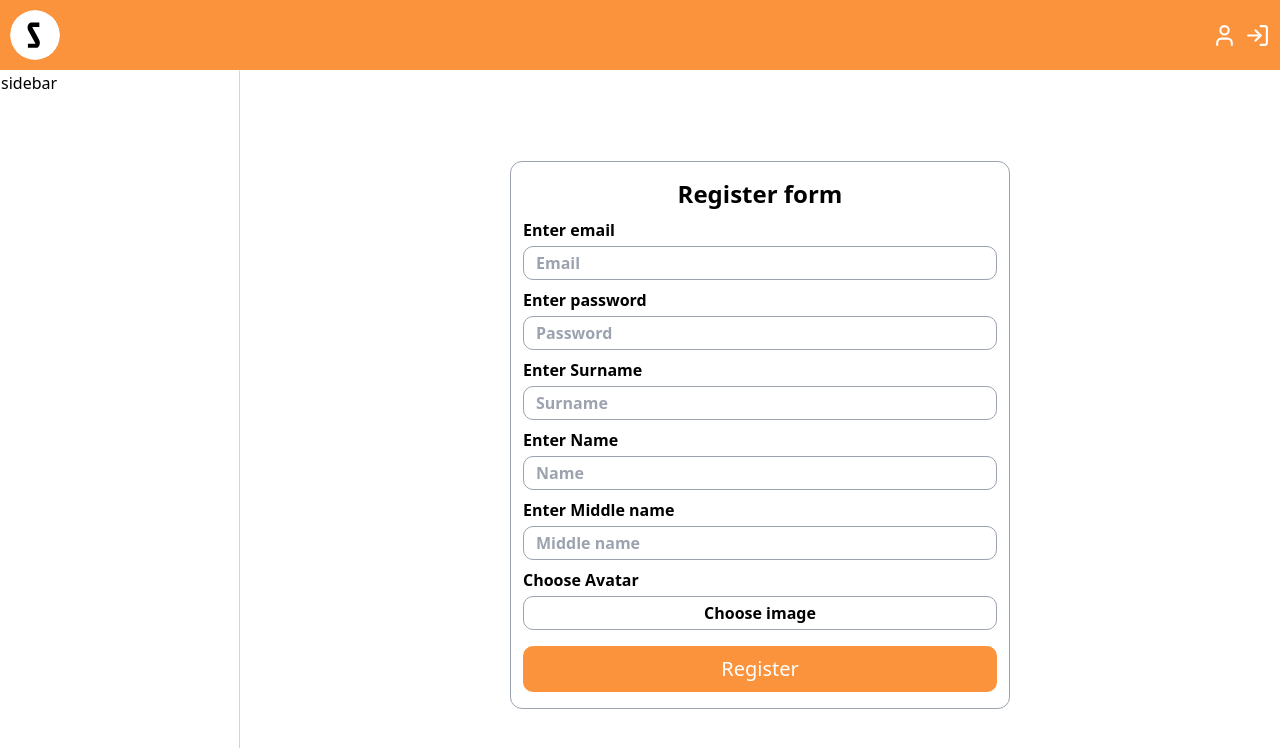
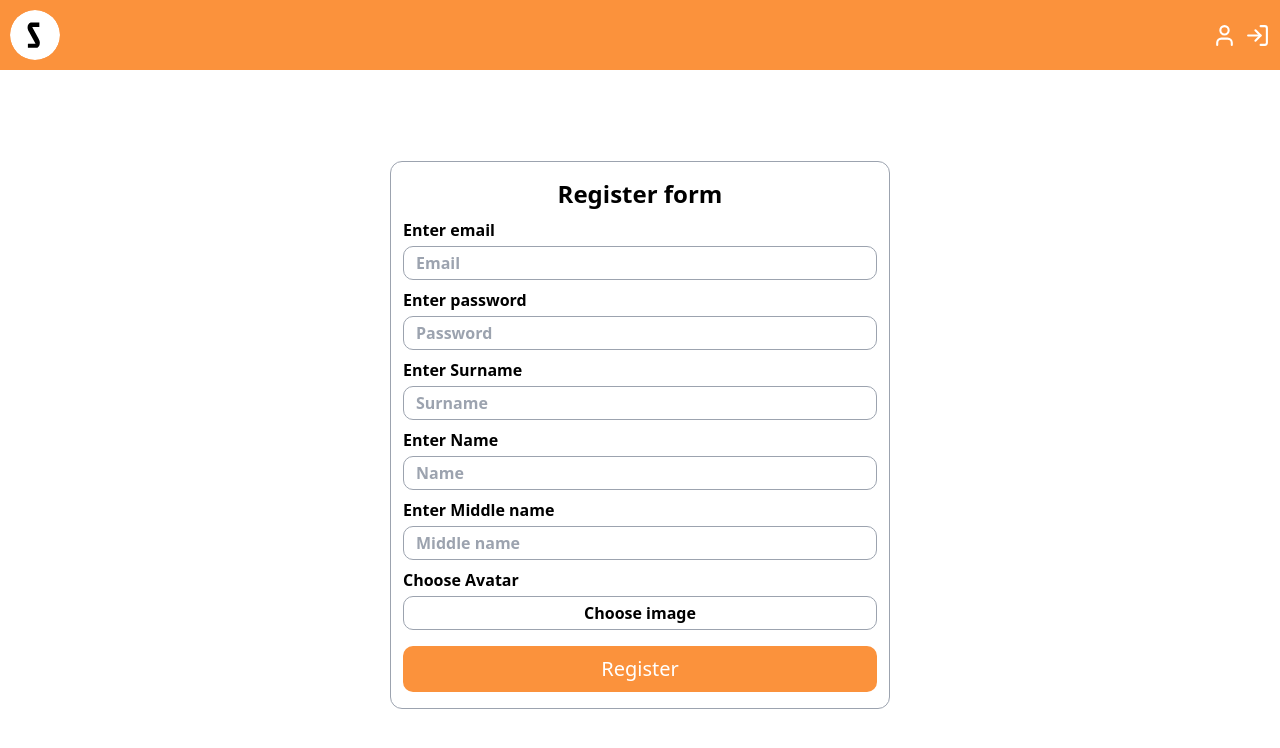
Before and after one commit to Sorokovsky/sorok-chat-client, a Next.js app: page /register in a window 1280 px wide. Shown: the top 748 px of the page. Built offline with nearby package versions, Linux system fonts and the light colour scheme; no server answers.

Commit message:
sidebar style

```diff
--- a/package.json
+++ b/package.json
@@ -18,7 +18,8 @@
     "react": "^19.0.0",
     "react-dom": "^19.0.0",
     "react-hook-form": "^7.54.2",
-    "react-hot-toast": "^2.5.1"
+    "react-hot-toast": "^2.5.1",
+    "zustand": "^5.0.3"
   },
   "devDependencies": {
     "@eslint/eslintrc": "^3",
--- a/src/components/current-user-avatar/current-user-avatar.tsx
+++ b/src/components/current-user-avatar/current-user-avatar.tsx
@@ -1,14 +1,18 @@
 "use client"
-import { type FC, type JSX} from "react";
+import {type MouseEventHandler, type FC, type JSX} from "react";
 import {Avatar} from "@/ui/avatar/avatar";
 import {useProfile} from "@/hooks/use-profile.hook";
 import {Loader} from "@/ui/loader/loader";
 
-export const CurrentUserAvatar: FC = (): JSX.Element => {
+interface Props {
+    onClick?: MouseEventHandler<HTMLButtonElement>;
+}
+
+export const CurrentUserAvatar: FC<Props> = ({onClick = () => {}}): JSX.Element => {
     const {data, isPending} = useProfile();
     return (
         <>
-            {isPending ? <Loader /> : <Avatar avatarPath={data?.avatarPath}/>}
+            {isPending ? <Loader /> : <Avatar avatarPath={data?.avatarPath} onClick={onClick} />}
         </>
     )
 }
--- a/src/components/header/header.tsx
+++ b/src/components/header/header.tsx
@@ -4,13 +4,15 @@ import cn from 'clsx';
 import styles from "@/components/header/header.module.sass"
 import {CurrentUserAvatar} from "@/components/current-user-avatar/current-user-avatar";
 import {AuthMenu} from "@/components/auth-menu/auth-menu";
+import { useSettingsStore } from "@/store/settings/settings.store";
 
 export const Header: FC = (): JSX.Element => {
+    const { toggle } = useSettingsStore();
     return (
         <header
             className={cn(styles.header)}
         >
-            <CurrentUserAvatar />
+            <CurrentUserAvatar onClick={toggle} />
             <AuthMenu />
         </header>
     );
--- a/src/components/layouts/main-layout/main-layout.tsx
+++ b/src/components/layouts/main-layout/main-layout.tsx
@@ -2,15 +2,17 @@
 import { Header } from "@/components/header/header";
 import { Provider } from "@/components/provider";
 import { Sidebar } from "@/components/sidebar/sidebar";
+import { useSettingsStore } from "@/store/settings/settings.store";
 import { type FC, type PropsWithChildren, type JSX } from "react";
 
 export const MainLayout: FC<PropsWithChildren> = ({ children }): JSX.Element => {
+    const { isOpen } = useSettingsStore();
     return (<html className={"h-full"} lang={"en"} suppressHydrationWarning>
         <body className={"h-full flex flex-col"}>
             <Provider>
                 <Header />
-                <div className={"flex-grow flex items-stretch"}>
-                    <Sidebar>sidebar</Sidebar>
+                <div className={"flex-grow flex items-stretch relative"}>
+                    <Sidebar isOpen={isOpen}>sidebar</Sidebar>
                     <main
                         className="flex-grow"
                     >
--- a/src/components/sidebar/sidebar.module.sass
+++ b/src/components/sidebar/sidebar.module.sass
@@ -1,6 +1,8 @@
 .sidebar
-    @apply border-[1px] border-transparent min-w-60
+    @apply border-[1px] border-transparent min-w-[25%] transition-transform duration-500 absolute h-full
 .left
-    @apply border-r-gray-300
+    @apply border-r-gray-300 translate-x-[-100%]
 .right
-    @apply border-l-gray-300
+    @apply border-l-gray-300 translate-x-[100%]
+.open
+    @apply translate-x-0
--- a/src/components/sidebar/sidebar.tsx
+++ b/src/components/sidebar/sidebar.tsx
@@ -6,13 +6,16 @@ export type Position = "left" | "right"
 
 interface Props extends PropsWithChildren {
     position?: Position;
+    isOpen: boolean;
 }
 
-export const Sidebar: FC<Props> = ({ position = 'left', children }): JSX.Element => {
+export const Sidebar: FC<Props> = ({ position = 'left', children, isOpen }): JSX.Element => {
     return (
 
         <aside
-            className={cn(styles.sidebar, styles[position])}
+            className={cn(styles.sidebar, styles[position], {
+                [styles.open]: isOpen
+            })}
         >
             {children}
         </aside>
--- /dev/null
+++ b/src/store/settings/actions/action.type.ts
@@ -0,0 +1,3 @@
+import { type SettingsStore } from "../settings.type";
+
+export type Action = (get: () => SettingsStore) => Partial<SettingsStore>;
--- /dev/null
+++ b/src/store/settings/actions/hide-action.ts
@@ -0,0 +1,5 @@
+import { type SettingsStore } from '@/store/settings/settings.type';
+import { type Action } from '@/store/settings/actions/action.type';
+export const hideAction: Action = (): Partial<SettingsStore> => ({
+    isOpen: false,
+});
--- /dev/null
+++ b/src/store/settings/actions/show-action.ts
@@ -0,0 +1,6 @@
+import { type SettingsStore } from "@/store/settings/settings.type";
+import { type Action } from '@/store/settings/actions/action.type';
+
+export const showAction: Action = (): Partial<SettingsStore> => ({
+    isOpen: true,
+});
--- /dev/null
+++ b/src/store/settings/actions/toggle-action.ts
@@ -0,0 +1,12 @@
+import { type Action } from '@/store/settings/actions/action.type';
+import { type SettingsStore } from '@/store/settings/settings.type';
+import { hideAction } from '@/store/settings/actions/hide-action';
+import { showAction } from '@/store/settings/actions/show-action';
+export const toggleAction: Action = (get: () => SettingsStore): Partial<SettingsStore> => {
+    const { isOpen } = get();
+    if (isOpen) {
+        return hideAction(get);
+    } else {
+        return showAction(get);
+    }
+}
--- /dev/null
+++ b/src/store/settings/settings.store.ts
@@ -0,0 +1,12 @@
+import { create } from "zustand";
+import { showAction } from "@/store/settings/actions/show-action";
+import { type SettingsStore } from "@/store/settings/settings.type";
+import { hideAction } from "@/store/settings/actions/hide-action";
+import { toggleAction } from "@/store/settings/actions/toggle-action";
+
+export const useSettingsStore = create<SettingsStore>((set, get) => ({
+    isOpen: false,
+    show: () => set(showAction(get)),
+    hide: () => set(hideAction(get)),
+    toggle: () => set(toggleAction(get))
+}));
--- /dev/null
+++ b/src/store/settings/settings.type.ts
@@ -0,0 +1,6 @@
+export type SettingsStore = {
+    isOpen: boolean;
+    show: () => void;
+    hide: () => void;
+    toggle: () => void;
+}
```
Also changed, not shown: 1 other file (tests, documents, lock files or other folders).
